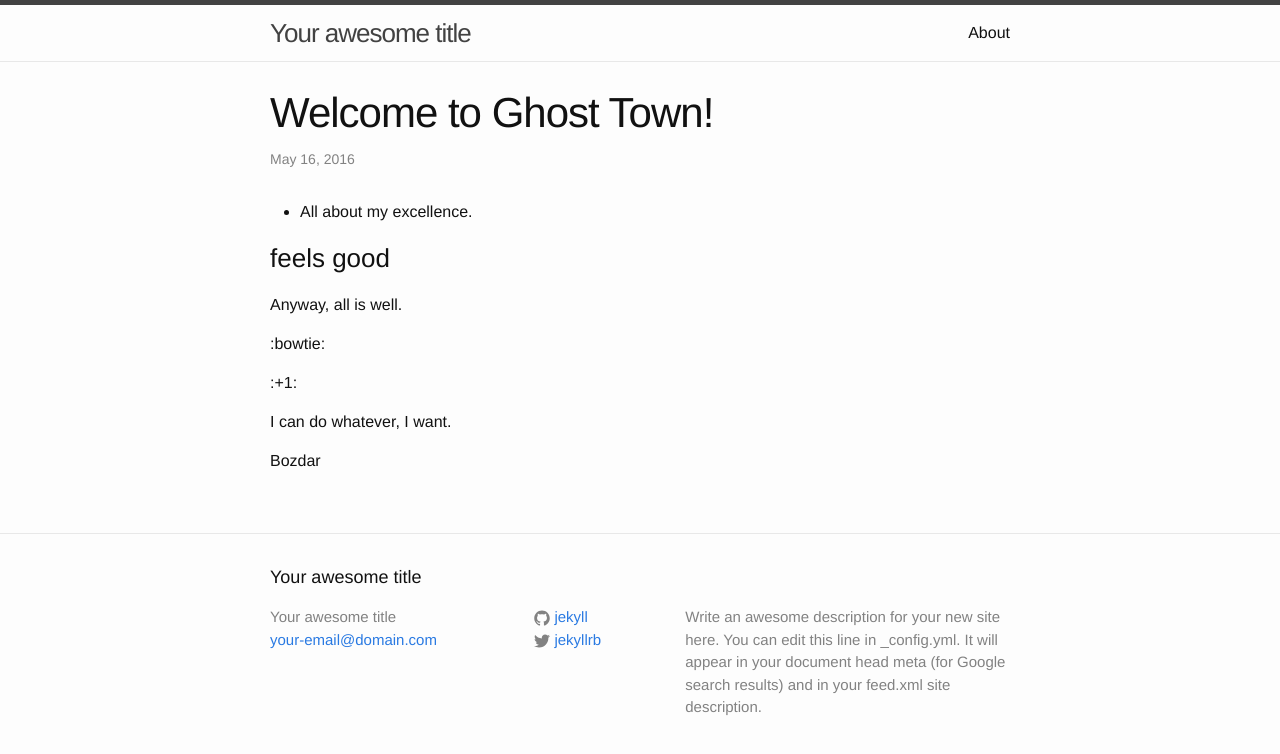
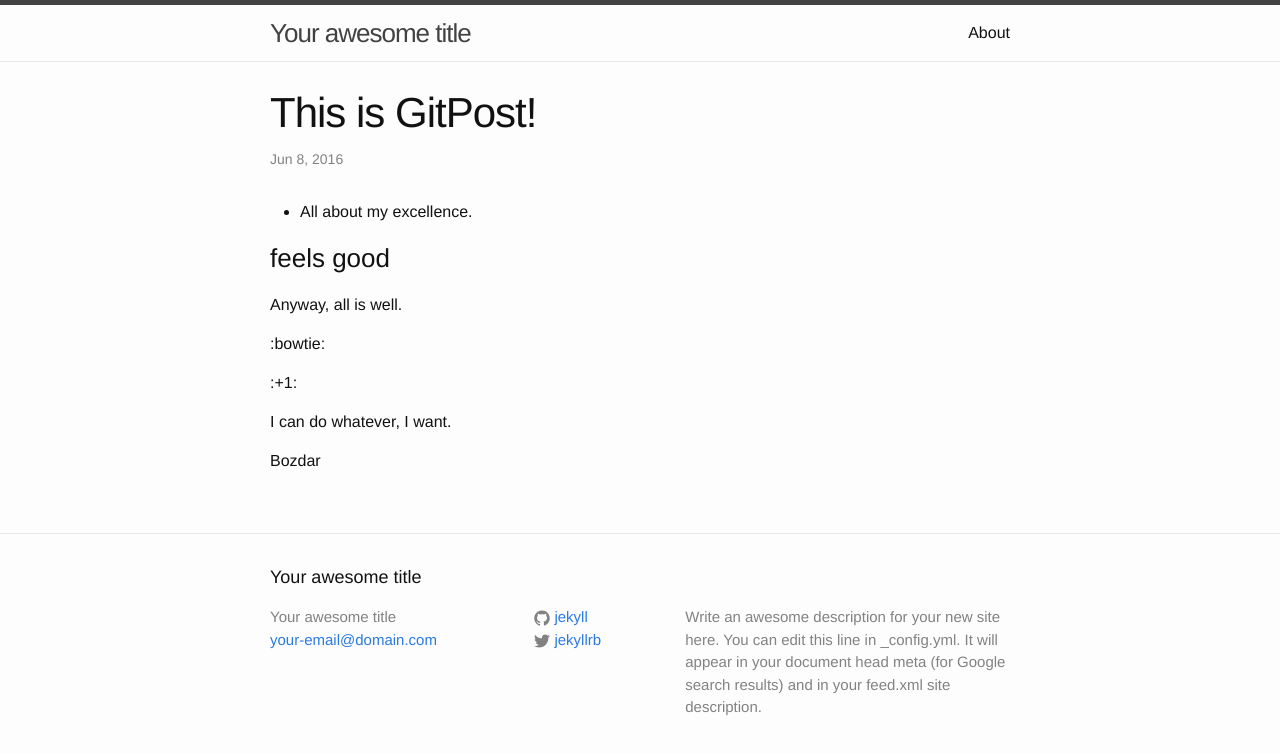
Before and after one commit to ajbozdar/bozj.github.io, a Jekyll site: the page built from _posts/2016-06-08-github-post.markdown, in a window 1280 px wide. Shown: the top 754 px of the page. Built offline with Jekyll 4.4.1, drawn with Linux system fonts in a browser that asks for light colours.

Commit message:
Initial commit

```diff
--- a/_posts/2016-06-08-github-post.markdown
+++ b/_posts/2016-06-08-github-post.markdown
@@ -1,8 +1,8 @@
 ---
 layout: post
-title:  "Welcome to Ghost Town!"
-date:   2016-05-17 02:29:55 +0800
-categories: stories
+title:  "This is GitPost!"
+date:   2016-06-08 08:03:55 +0800
+categories: GitPost
 ---
 
 
```
